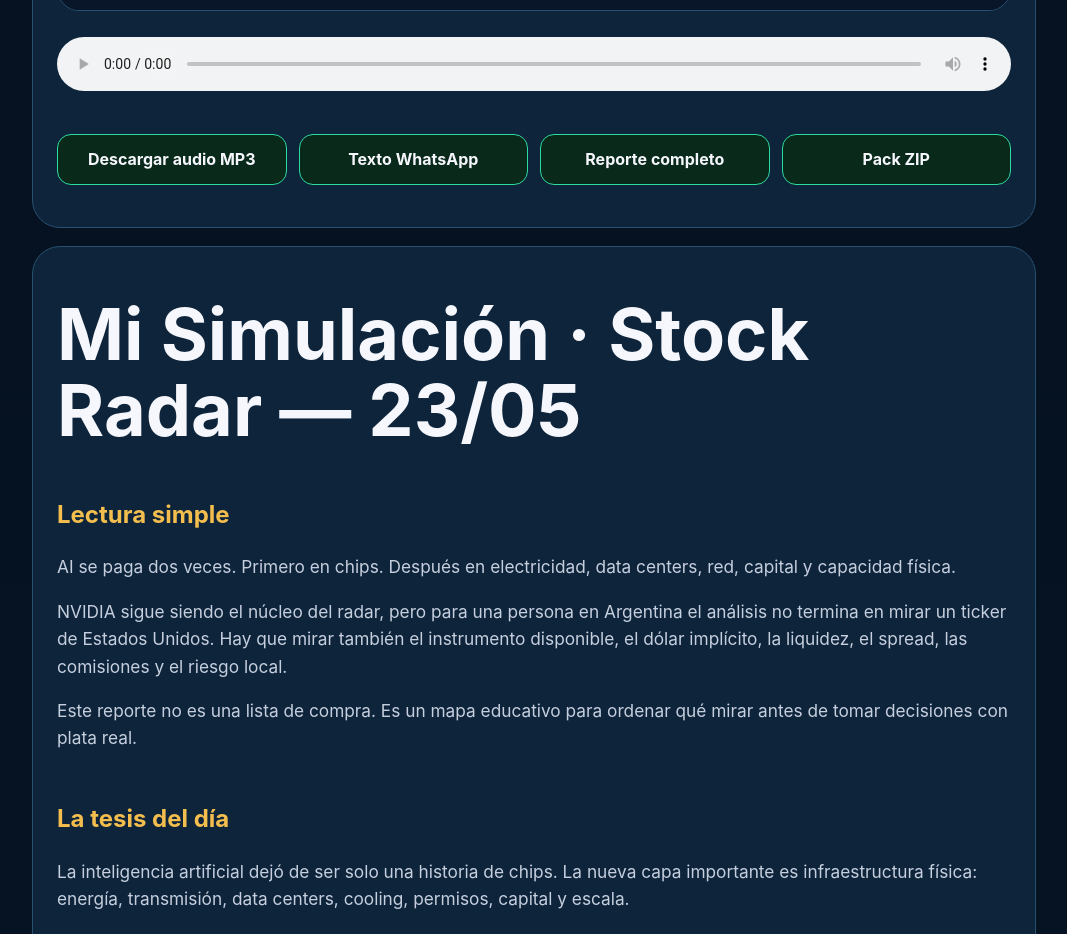
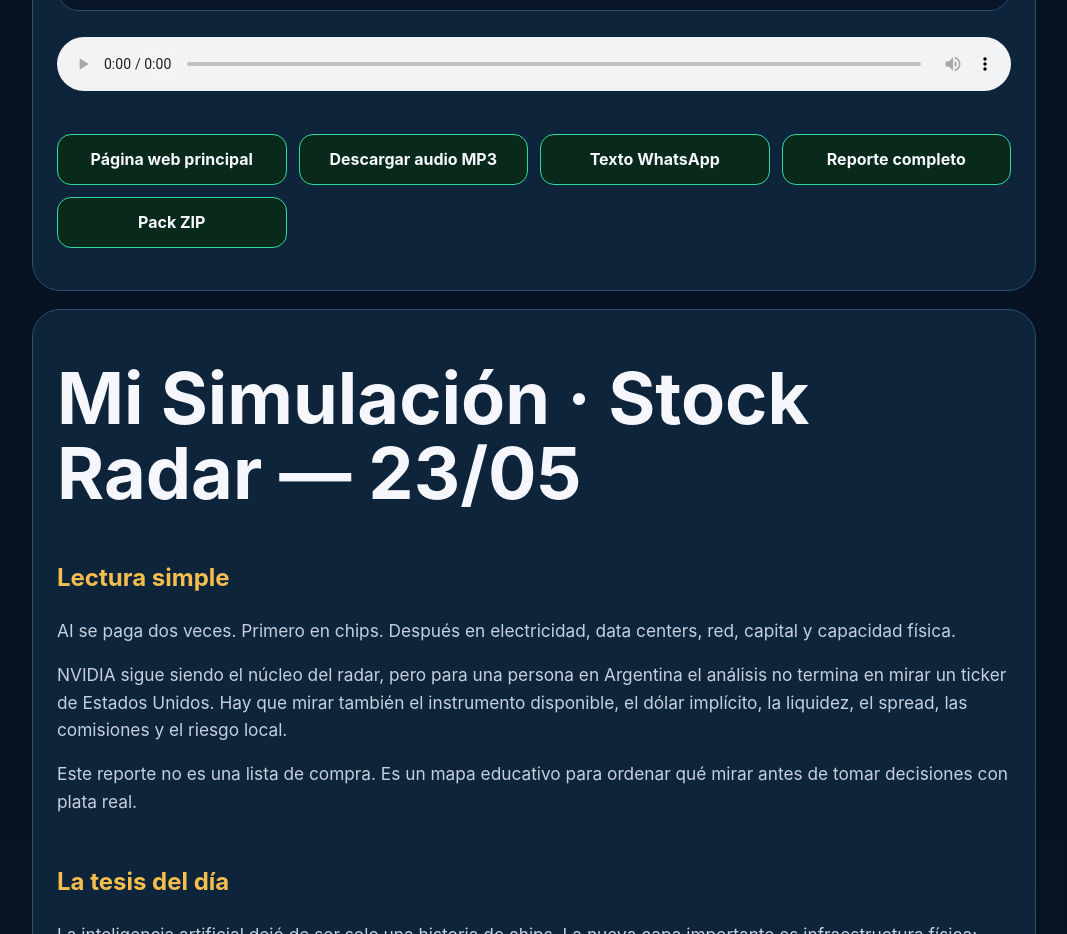
Before and after one commit to williamrigazzio/mi-simulacion-stock-radar, a plain HTML site: page stock-radar-2026-05-23.html in a window 1280 px wide. Shown: the part 1640-2574 px from the top of the page, without its empty margins (106-1173 px from the left). Drawn offline with Linux system fonts and the light colour scheme.

Commit message:
Clarify official website link in Stock Radar page

```diff
--- a/stock-radar-2026-05-23.html
+++ b/stock-radar-2026-05-23.html
@@ -1,7 +1,7 @@
 <!doctype html><html lang="es"><head><meta charset="utf-8"><meta name="viewport" content="width=device-width, initial-scale=1"><title>Mi Simulación · Stock Radar — 23/05</title><meta name="description" content="Stock Radar educativo para Argentina: AI, energía, dólar, CEDEARs y riesgo."><style>
 :root{--bg:#061121;--card:#102b45;--line:#28506f;--gold:#f4be4e;--green:#2ddba0;--text:#f5f7fc;--muted:#c6cfde}
 *{box-sizing:border-box} body{margin:0;background:linear-gradient(180deg,#05101f,#071625);color:var(--text);font-family:Inter,Arial,sans-serif;line-height:1.58} .wrap{max-width:1040px;margin:0 auto;padding:26px 18px 60px} .hero,.report,.cta{border:1px solid var(--line);border-radius:28px;background:#0d243b;padding:24px;margin:18px 0} .kicker{color:var(--gold);font-weight:800;letter-spacing:.08em;text-transform:uppercase} h1{font-size:clamp(2.1rem,6vw,4.5rem);line-height:1.05;margin:.35em 0} h2{color:var(--gold);margin-top:2em} p{font-size:1.08rem;color:var(--muted)} a{color:var(--green)} img{width:100%;border-radius:22px;border:1px solid var(--line)} audio{width:100%;margin:18px 0} .grid{display:grid;grid-template-columns:repeat(auto-fit,minmax(210px,1fr));gap:12px;margin:18px 0} .btn{display:block;text-align:center;border:1px solid var(--green);border-radius:14px;padding:12px 10px;color:var(--text);text-decoration:none;background:#09291b;font-weight:700} .cta{border-color:var(--green);background:#09291b}
-</style></head><body><main class="wrap"><section class="hero"><div class="kicker">Mi Simulación · Stock Radar · 23 Mayo 2026</div><h1>AI se paga dos veces: chips y electricidad.</h1><p>NVIDIA sigue siendo núcleo, pero desde Argentina el filtro es dólar, CEDEARs y energía local.</p><img src="stock-radar-2026-05-23-final-servicios.png" alt="Stock Radar 23 Mayo 2026"><audio controls src="stock-radar-2026-05-23-final-audio-lola-kore.mp3"></audio><div class="grid"><a class="btn" href="stock-radar-2026-05-23-final-audio-lola-kore.mp3">Descargar audio MP3</a><a class="btn" href="stock-radar-2026-05-23-final-forward.txt">Texto WhatsApp</a><a class="btn" href="stock-radar-2026-05-23-final-reporte.md">Reporte completo</a><a class="btn" href="stock-radar-2026-05-23-final-pack.zip">Pack ZIP</a></div></section><section class="report"><h1>Mi Simulación · Stock Radar — 23/05</h1>
+</style></head><body><main class="wrap"><section class="hero"><div class="kicker">Mi Simulación · Stock Radar · 23 Mayo 2026</div><h1>AI se paga dos veces: chips y electricidad.</h1><p>NVIDIA sigue siendo núcleo, pero desde Argentina el filtro es dólar, CEDEARs y energía local.</p><img src="stock-radar-2026-05-23-final-servicios.png" alt="Stock Radar 23 Mayo 2026"><audio controls src="stock-radar-2026-05-23-final-audio-lola-kore.mp3"></audio><div class="grid"><a class="btn" href="https://simulacion-uno-finanzas.web.app/">Página web principal</a><a class="btn" href="stock-radar-2026-05-23-final-audio-lola-kore.mp3">Descargar audio MP3</a><a class="btn" href="stock-radar-2026-05-23-final-forward.txt">Texto WhatsApp</a><a class="btn" href="stock-radar-2026-05-23-final-reporte.md">Reporte completo</a><a class="btn" href="stock-radar-2026-05-23-final-pack.zip">Pack ZIP</a></div></section><section class="report"><h1>Mi Simulación · Stock Radar — 23/05</h1>
 <h2>Lectura simple</h2>
 <p>AI se paga dos veces. Primero en chips. Después en electricidad, data centers, red, capital y capacidad física.</p>
 <p>NVIDIA sigue siendo el núcleo del radar, pero para una persona en Argentina el análisis no termina en mirar un ticker de Estados Unidos. Hay que mirar también el instrumento disponible, el dólar implícito, la liquidez, el spread, las comisiones y el riesgo local.</p>
```
